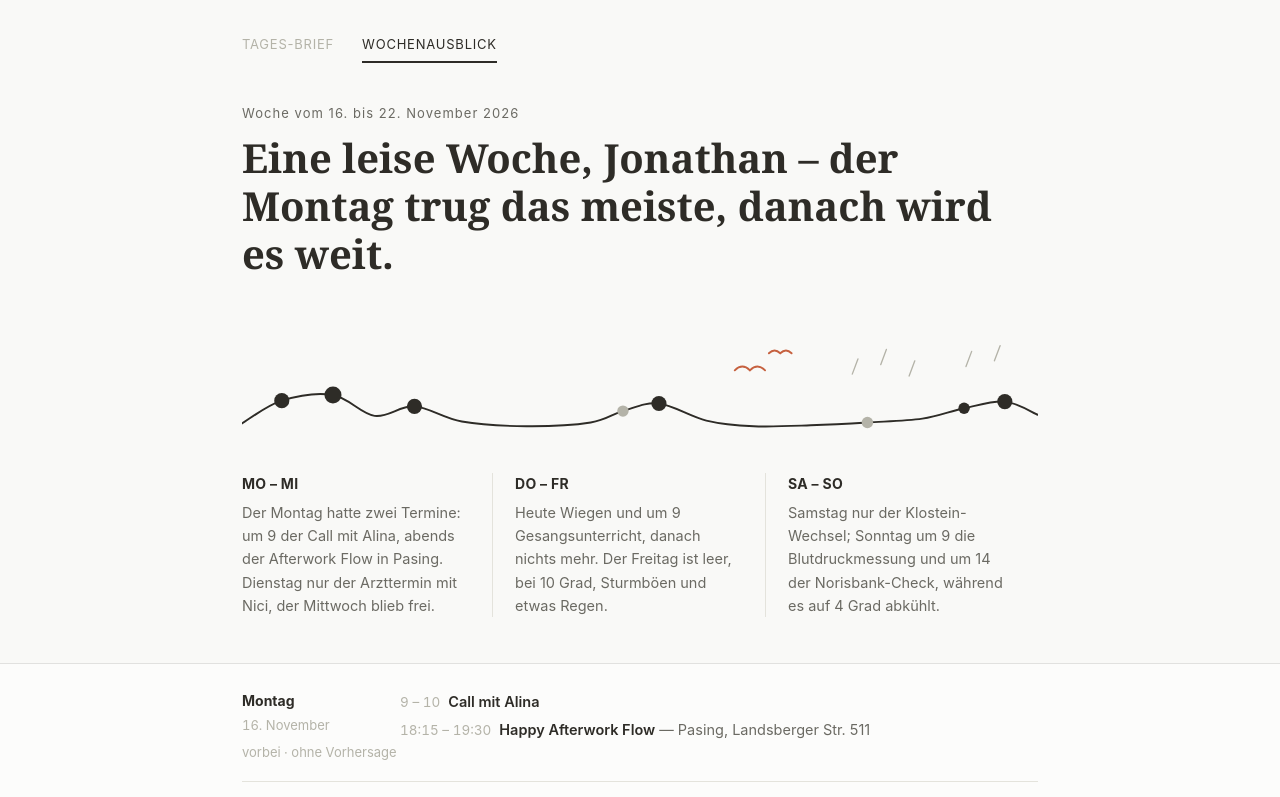
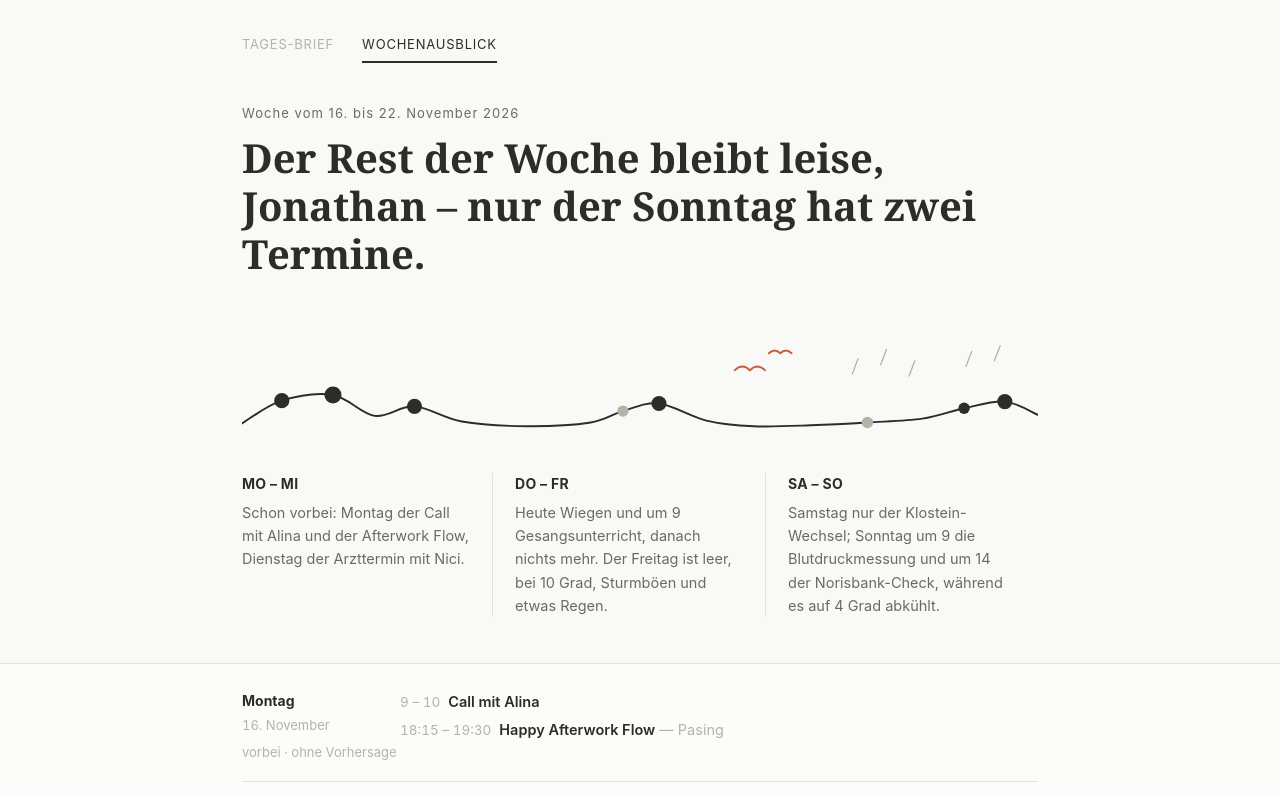
Before and after one commit to jonariver/brief-app, a plain HTML site: page index.html in a window 1280 px wide. Both pictures are taken after a click on the link "WOCHENAUSBLICK". Shown: the top 797 px of the page. Drawn offline with Linux system fonts and the light colour scheme; a web font is replaced by a local one.

Commit message:
Wochenausblick ab 16.11.2026
Co-Authored-By: Claude Opus 5.5 <noreply@anthropic.com>
Claude-Session: https://claude.ai/code/session_013PiNYKZfdbfe9zyGLkNmD1

```diff
--- a/index.html
+++ b/index.html
@@ -130,7 +130,7 @@ a.src{color:var(--ink-soft);}
     <!-- SECTION:woche-top -->
     <div class="pane" id="top-woche">
       <p class="daydate">Woche vom 16. bis 22. November 2026</p>
-      <h1 class="headline">Eine leise Woche, Jonathan &#8211; der Montag trug das meiste, danach wird es weit.</h1>
+      <h1 class="headline">Der Rest der Woche bleibt leise, Jonathan &#8211; nur der Sonntag hat zwei Termine.</h1>
       <svg class="terrain" viewBox="0 0 840 170" xmlns="http://www.w3.org/2000/svg" role="img" aria-label="Die Woche als Landschaft: ein Hügel am Montag, kleine Erhebungen Dienstag, Donnerstag und Sonntag, dazwischen flaches Land">
         <path d="M0 126 C 7.0 122.0, 26.0 107.0, 42 102 C 58.0 97.0, 79.7 93.3, 96 96 C 112.3 98.7, 125.7 116.0, 140 118 C 154.3 120.0, 166.7 107.0, 182 108 C 197.3 109.0, 212.3 120.5, 232 124 C 251.7 127.5, 277.3 128.8, 300 129 C 322.7 129.2, 351.0 127.7, 368 125 C 385.0 122.3, 390.0 116.3, 402 113 C 414.0 109.7, 425.3 103.3, 440 105 C 454.7 106.7, 473.3 119.0, 490 123 C 506.7 127.0, 521.7 128.2, 540 129 C 558.3 129.8, 580.0 128.7, 600 128 C 620.0 127.3, 640.3 126.2, 660 125 C 679.7 123.8, 701.0 123.5, 718 121 C 735.0 118.5, 747.5 113.0, 762 110 C 776.5 107.0, 792.0 101.8, 805 103 C 818.0 104.2, 834.2 114.7, 840 117" fill="none" stroke="#2E2C27" stroke-width="2" stroke-linecap="round"/>
         <circle cx="42" cy="102" r="8" fill="#2E2C27"/>
@@ -152,7 +152,7 @@ a.src{color:var(--ink-soft);}
       <div class="acts">
         <div class="act">
           <b>MO &#8211; MI</b>
-          <p>Der Montag hatte zwei Termine: um 9 der Call mit Alina, abends der Afterwork Flow in Pasing. Dienstag nur der Arzttermin mit Nici, der Mittwoch blieb frei.</p>
+          <p>Schon vorbei: Montag der Call mit Alina und der Afterwork Flow, Dienstag der Arzttermin mit Nici.</p>
         </div>
         <div class="act">
           <b>DO &#8211; FR</b>
@@ -182,11 +182,11 @@ a.src{color:var(--ink-soft);}
     <!-- SECTION:woche-bottom -->
     <div class="pane" id="bottom-woche">
       <div class="week">
-        <div class="wday">
+        <div class="wday quiet">
           <div class="d"><b>Montag</b><span>16. November</span><span class="wx">vorbei &#183; ohne Vorhersage</span></div>
-          <ul><li><span class="tm">9 &#8211; 10</span><b>Call mit Alina</b></li><li><span class="tm">18:15 &#8211; 19:30</span><b>Happy Afterwork Flow</b> &#8212; Pasing, Landsberger Str. 511</li></ul>
+          <ul><li><span class="tm">9 &#8211; 10</span><b>Call mit Alina</b></li><li><span class="tm">18:15 &#8211; 19:30</span><b>Happy Afterwork Flow</b> &#8212; Pasing</li></ul>
         </div>
-        <div class="wday">
+        <div class="wday quiet">
           <div class="d"><b>Dienstag</b><span>17. November</span><span class="wx">vorbei &#183; ohne Vorhersage</span></div>
           <ul><li><span class="tm">15:30 &#8211; 16:30</span><b>Arzt Luisenstra&#223;e</b> &#8212; Verordnung f&#252;r Nici</li></ul>
         </div>
```
